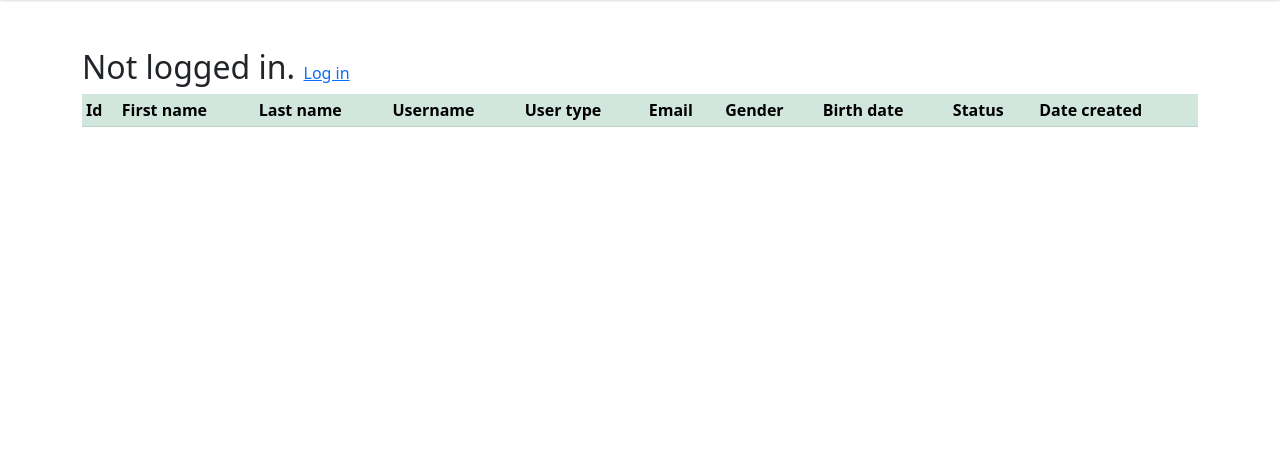
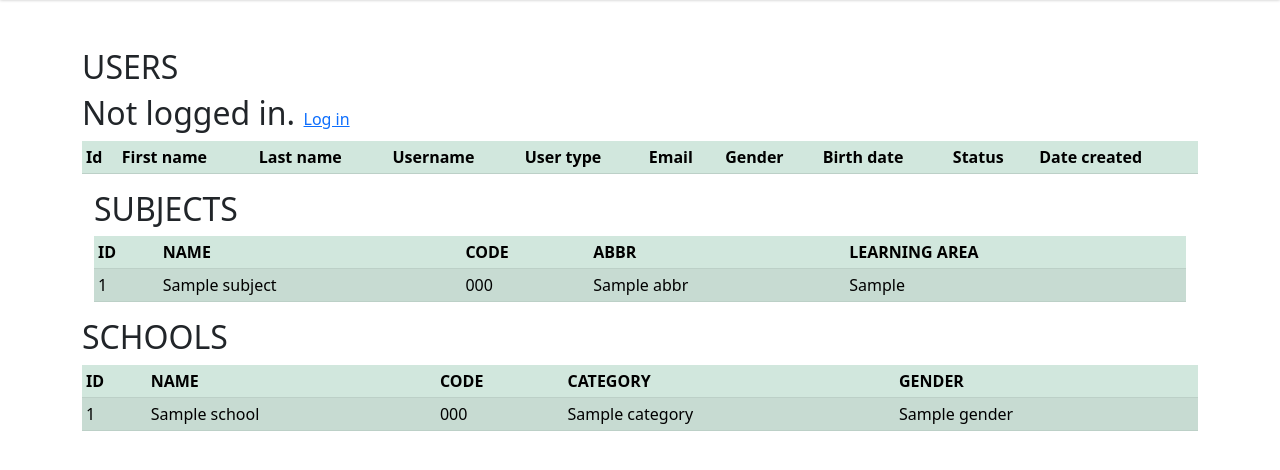
Before and after one commit to dijidaro/dijidaro, a Flask app: template app/templates/admin.html in a window 1280 px wide. Shown: the part 52-522 px from the top of the page. Run offline with Flask 3, Linux system fonts and the light colour scheme; the template is opened without the code that fills it: values that come from a table or form of the project are taken from there, most other values are stand-ins (such as "Sample title", 1, 10 or a date in 2020); lists and menus that the app fills with data are empty; parts of the project's set-up code (start-up, migrations or seed data) failed here and were passed over; some libraries are stand-ins or nearby versions.

Commit message:
created tables for resources, subjects and schools

```diff
--- a/app/admin.py
+++ b/app/admin.py
@@ -1,5 +1,5 @@
 from flask import Blueprint, render_template
-from models import User
+from models import School, User, Subject
 from forms import DeleteForm
 
 bp = Blueprint("admin", __name__)
@@ -8,7 +8,9 @@ bp = Blueprint("admin", __name__)
 def index():
     form = DeleteForm()
     users = User().query.all()
+    subjects = Subject().query.all()
+    schools = School().query.all()
 
     if form.validate_on_submit():
         return render_template("admin.html", form=form)
-    return render_template("admin.html", users=users, form=form )
+    return render_template("admin.html", users=users, subjects=subjects, schools=schools, form=form )
--- a/app/templates/admin.html
+++ b/app/templates/admin.html
@@ -7,6 +7,8 @@
     {% if g.user %}
     <h2 class="my-3">Logged in as <span class="students">{{ g.user["username"] }}</span></h2>
     {% endif %}
+    <section>
+        <h2>USERS</h2>
         <table class="table table-sm table-success table-striped">
             <thead>
                 <tr>
@@ -50,5 +52,56 @@
                 {% endif %}
             </tbody>
         </table>
+    </section>
+    <section class="container">
+        <h2>SUBJECTS</h2>
+        <table class="table table-sm table-success table-striped">
+            <thead>
+                <tr>
+                    <th>ID</th>
+                    <th>NAME</th>
+                    <th>CODE</th>
+                    <th>ABBR</th>
+                    <th>LEARNING AREA</th>
+                </tr>
+            </thead>
+            <tbody>
+                {% for subject in subjects %}
+                <tr>
+                    <td>{{ subject.id }}</td>
+                    <td>{{ subject.name }}</td>
+                    <td>{{ subject.code }}</td>
+                    <td>{{ subject.abbr }}</td>
+                    <td>{{ subject.learning_area }}</td>
+                </tr>
+                {% endfor %}
+            </tbody>
+        </table>
+    </section>
+    <section>
+        <h2>SCHOOLS</h2>
+        <table class="table table-sm table-success table-striped">
+            <thead>
+                <tr>
+                    <th>ID</th>
+                    <th>NAME</th>
+                    <th>CODE</th>
+                    <th>CATEGORY</th>
+                    <th>GENDER</th>
+                </tr>
+            </thead>
+            <tbody>
+                {% for school in schools %}
+                    <tr>
+                        <td>{{ school.id }}</td>
+                        <td>{{ school.name }}</td>
+                        <td>{{ school.code }}</td>
+                        <td>{{ school.category }}</td>
+                        <td>{{ school.gender }}</td>
+                    </tr>
+                {% endfor %}
+            </tbody>
+        </table>
+    </section>
 </div>
 {% endblock %}
```
Also changed, not shown: app/models.py (+41 -0 lines), 1 other file. Lines whose indentation alone changed are shown as unchanged.
